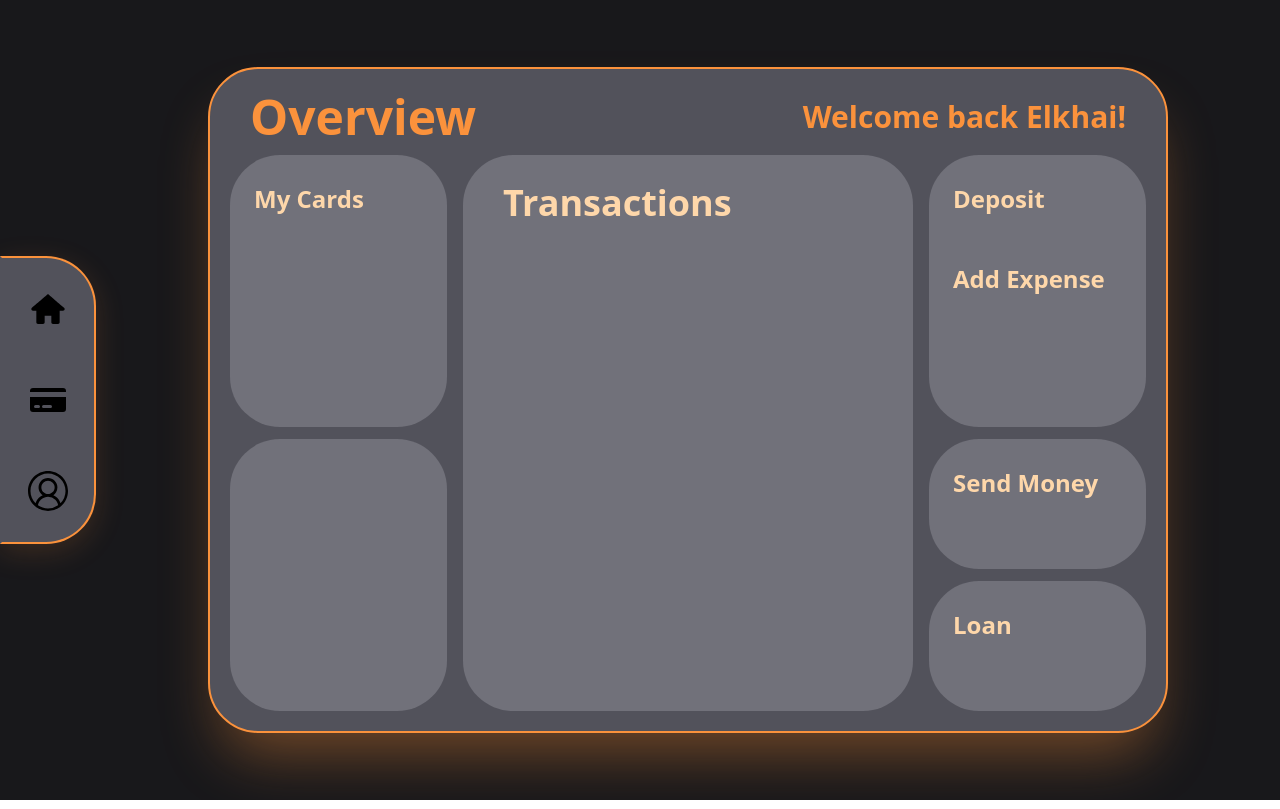
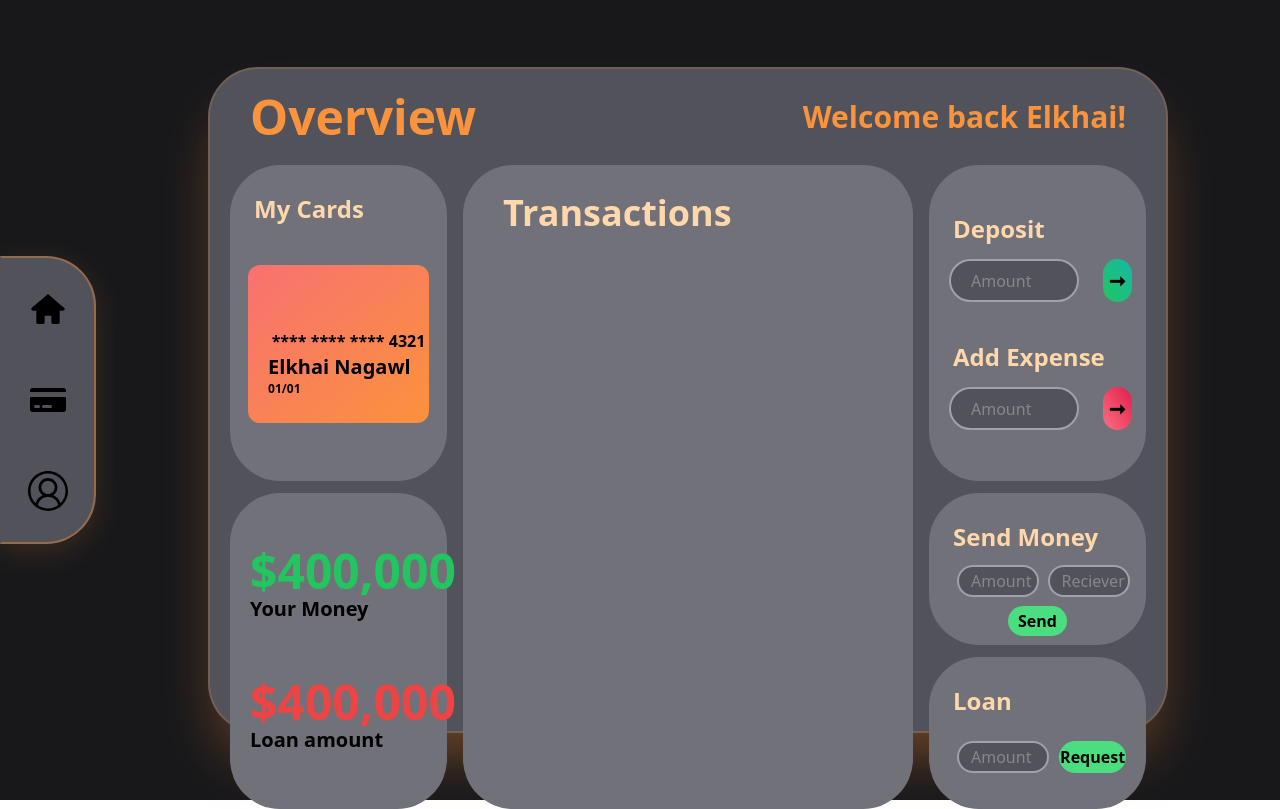
Before and after one commit to ElkhaiNagawkar/Bank-App, a React (Create React App) app in the folder bank-app/: page /Homepage in a window 1280 px wide. Built offline with nearby package versions, Linux system fonts and the light colour scheme.

Commit message:
Seventh Commit
completed most of the UI for the homepage

```diff
--- a/bank-app/src/Homepage.js
+++ b/bank-app/src/Homepage.js
@@ -3,10 +3,10 @@ import React from "react";
 export default function Homepage() {
   return (
     <div
-      className="bg-zinc-600 w-10/12 h-5/6 col-span-9 ml-20 rounded-[50px] border-2 border-orange-400
+      className="bg-zinc-600 w-10/12 h-5/6 col-span-9 ml-20 rounded-[50px] border-2 border-orange-400 border-opacity-20
     shadow-[0_35px_60px_-15px_rgba(251,146,60,0.4)] grid grid-row-8 grid-cols-1"
     >
-      <div className="w-full h-24 overflow-hidden flex items-center justify-between row-span-1 -mb-12">
+      <div className="w-full h-24 overflow-hidden flex items-center justify-between row-span-1">
         <p className="font-extrabold text-5xl text-orange-400 ml-10">
           Overview
         </p>
@@ -15,32 +15,100 @@ export default function Homepage() {
         </p>
       </div>
       <div className="grid grid-cols-12 grid-rows-12 grid-flow-col row-span-7 ml-5 mr-5 mb-5 gap-y-3 gap-x-4">
-        <div className="col-span-3 row-span-6 rounded-[50px] bg-zinc-500 flex">
+        <div className="col-span-3 row-span-6 rounded-[50px] bg-zinc-500 flex flex-col gap-y-10">
           <p className="text-2xl font-bold ml-6 mt-7 text-orange-200">
             My Cards
           </p>
+          <div className="bg-gradient-to-tl from-orange-400 to-red-400 w-10/12 h-3/6 self-center rounded-xl flex flex-col">
+            <p className="font-bold ml-5 mt-16 self-center">
+              **** **** **** 4321
+            </p>
+            <p className="font-bold text-xl ml-5 mr-5 whitespace-nowrap line-clamp-1">
+              Elkhai Nagawkar
+            </p>
+            <p className="font-semibold  text-xs ml-5">01/01</p>
           </div>
-        <div className="col-span-3 row-span-6 rounded-[50px] bg-zinc-500"></div>
+        </div>
+        <div className="col-span-3 row-span-6 rounded-[50px] bg-zinc-500 flex flex-col justify-evenly">
+          <div>
+            <p className="text-5xl text-green-500 font-bold ml-5 text-wrap">
+              $400,000
+            </p>
+            <p className="font-bold text-xl ml-5">Your Money</p>
+          </div>
+          <div>
+            <p className="text-5xl text-red-500 font-bold ml-5">$400,000</p>
+            <p className="font-bold text-xl ml-5">Loan amount</p>
+          </div>
+        </div>
         <div className="col-span-6 row-span-12 rounded-[50px] bg-zinc-500">
           <p className="text-4xl font-bold ml-10 mt-7 text-orange-200">
             Transactions
           </p>
         </div>
-        <div className="col-span-3 row-span-6 rounded-[50px] bg-zinc-500 flex flex-col">
-          <p className="text-2xl font-bold ml-6 mt-7 mb-5 text-orange-200">
+        <div className="col-span-3 row-span-6 rounded-[50px] bg-zinc-500 flex flex-col justify-between">
+          <div className="grid grid-cols-5 grid-rows-2 items-center mt-5">
+            <p className="text-2xl font-bold ml-6 mt-7 mb-1 text-orange-200 col-span-5">
               Deposit
             </p>
-          <p className="text-2xl font-bold ml-6 mt-7 text-orange-200">
+            <input
+              type="text"
+              placeholder="Amount"
+              className="text-white placeholder:text-white placeholder:text-opacity-30 rounded-full w-full h-4/6 ml-5 bg-zinc-600 border-2 border-zinc-400 focus:outline-none indent-5 col-span-3"
+            />
+            <button className="col-span-2 col-start-5 w-8/12 h-4/6 bg-gradient-to-tr from-green-500 to-teal-500 rounded-full text-xl font-extrabold">
+              ➞
+            </button>
+          </div>
+          <div className="grid grid-cols-5 grid-rows-2 items-center mb-10">
+            <p className="text-2xl font-bold ml-6 mt-7 mb-1 text-orange-200 col-span-5">
               Add Expense
             </p>
+            <input
+              type="text"
+              placeholder="Amount"
+              className="text-white placeholder:text-white placeholder:text-opacity-30 rounded-full w-full h-4/6 ml-5 bg-zinc-600 border-2 border-zinc-400 focus:outline-none indent-5 col-span-3"
+            />
+            <button className="col-span-2 col-start-5 w-8/12 h-4/6 bg-gradient-to-tr from-rose-400 to-rose-600 rounded-full text-xl font-extrabold">
+              ➞
+            </button>
+          </div>
         </div>
         <div className="col-span-3 row-span-3 rounded-[50px] bg-zinc-500">
-          <p className="text-2xl font-bold ml-6 mt-7 text-orange-200">
+          <div className="grid grid-cols-6 items-center gap-x-5">
+            <p className="text-2xl font-bold ml-6 mt-7 mb-3 text-orange-200 col-span-6">
               Send Money
             </p>
+            <input
+              type="text"
+              placeholder="Amount"
+              className="col-span-3 w-10/12 h-8 ml-7 rounded-full text-white placeholder:text-white placeholder:text-opacity-30 bg-zinc-600 border-2 border-zinc-400 focus:outline-none indent-3"
+            />
+            <input
+              type="text"
+              placeholder="Reciever name"
+              className="col-span-3 w-10/12 h-8 rounded-full text-white placeholder:text-white placeholder:text-opacity-30 bg-zinc-600 border-2 border-zinc-400 focus:outline-none indent-3"
+            />
+            <button className="col-span-2 col-start-3 bg-green-400 rounded-full mt-3 h-5/6 font-bold ">
+              Send
+            </button>
+          </div>
         </div>
         <div className="col-span-3 row-span-3 rounded-[50px] bg-zinc-500">
-          <p className="text-2xl font-bold ml-6 mt-7 text-orange-200">Loan</p>
+          <div className="grid grid-cols-5 items-center gap-x-5">
+            <p className="text-2xl font-bold ml-6 mt-7 mb-6 text-orange-200 col-span-6">
+              Loan
+            </p>
+            <input
+              type="text"
+              placeholder="Amount"
+              className="col-span-3 w-10/12 h-8 ml-7 rounded-full text-white placeholder:text-white placeholder:text-opacity-30 bg-zinc-600 border-2 border-zinc-400 focus:outline-none indent-3"
+            />
+
+            <button className="col-span-2 col-start-4 bg-green-400 rounded-full h-full font-bold ">
+              Request
+            </button>
+          </div>
         </div>
       </div>
     </div>
--- a/bank-app/src/Navbar.js
+++ b/bank-app/src/Navbar.js
@@ -5,7 +5,7 @@ import { VscAccount } from "react-icons/vsc";
 
 export default function Navbar() {
   return (
-    <div className="group flex w-24 h-72 rounded-e-[50px] bg-zinc-600 border-2 border-s-transparent border-e-orange-400 border-t-orange-400 border-b-orange-400 hover:w-56 transition-all col-span-1 shadow-[0_8px_30px_rgb(251,146,60,0.16)]">
+    <div className="group flex w-24 h-72 rounded-e-[50px] bg-zinc-600 border-2 border-s-transparent border-e-orange-400 border-t-orange-400 border-b-orange-400 border-opacity-40 hover:w-56 transition-all col-span-1 shadow-[0_8px_30px_rgb(251,146,60,0.16)]">
       <div className="w-full h-full flex flex-col justify-evenly items-center">
         <div className="w-full flex items-center justify-center gap-x-3">
           <TiHome className="w-10 h-20" />
```
Lines whose indentation alone changed are shown as unchanged.
